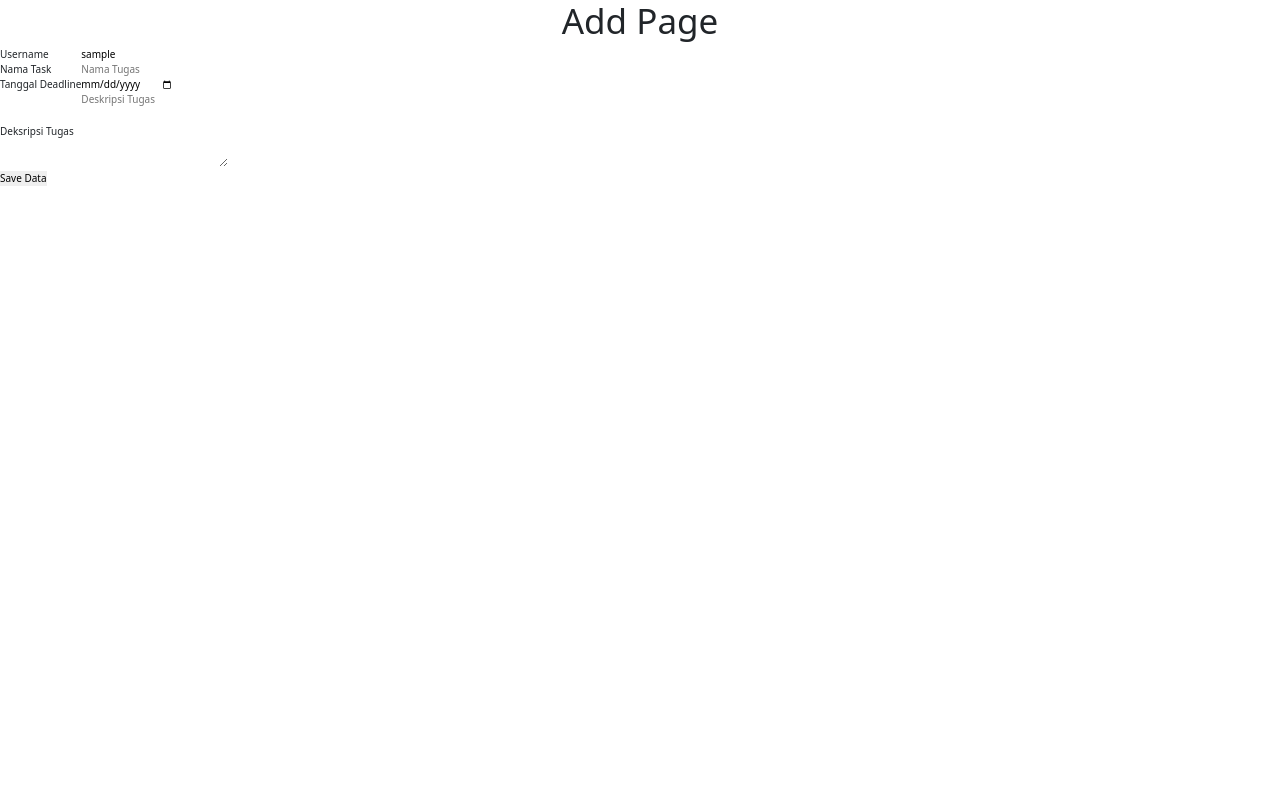
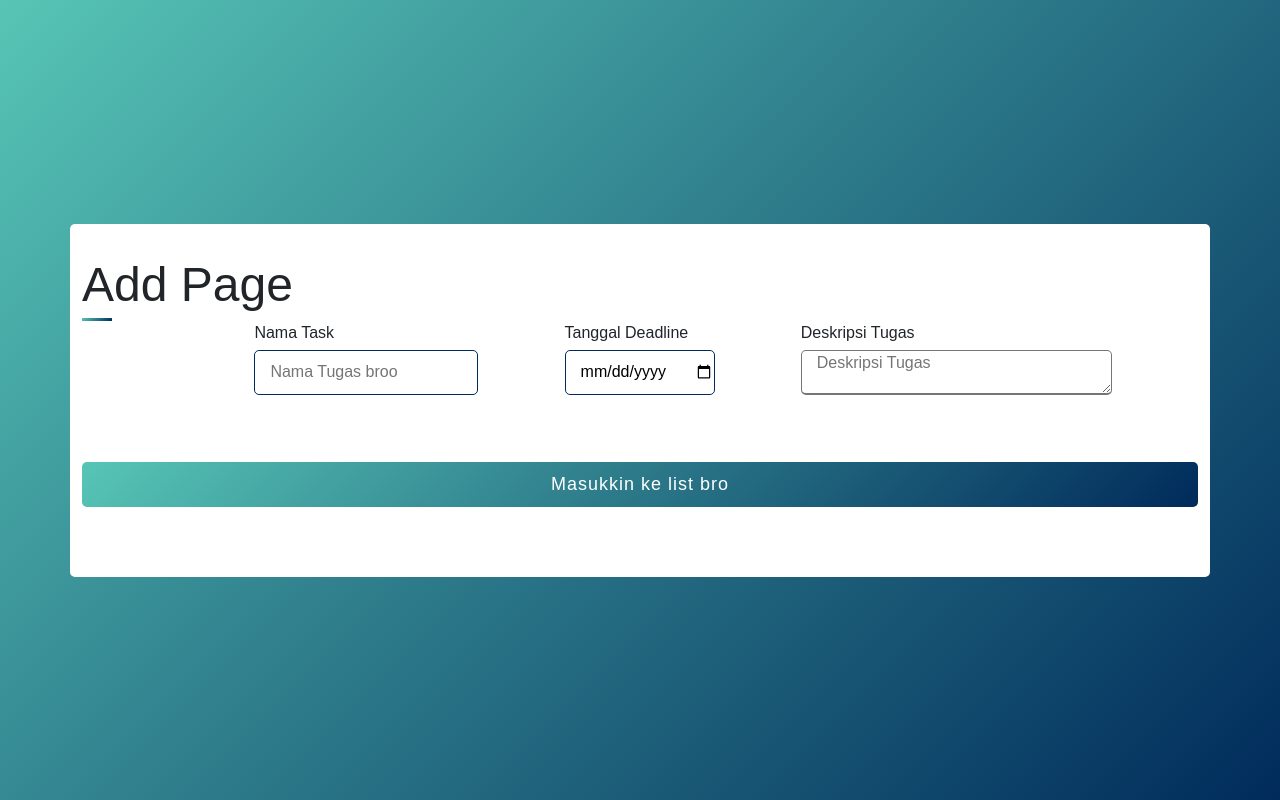
Before and after one commit to DaffaPutraS/task-minder, a PHP site: page /add-page.php in a window 1280 px wide. Run offline with PHP 8.4, Linux system fonts and the light colour scheme; the visitor is signed in with stand-in values (Sample User, id 1); some libraries are stand-ins or nearby versions; some web fonts are replaced.

Commit message:
memberikan css untuk styling add-page.php

```diff
--- a/add-page.php
+++ b/add-page.php
@@ -21,7 +21,7 @@
     <title>Add Page | TaskMinder</title>
 
     <!-- CSS only -->
-    <link rel="stylesheet" href="css/style-index.css">
+    <link rel="stylesheet" href="css/style-add-page.css">
 
     <!--- Bootstrap Link-->
     <link href="https://cdn.jsdelivr.net/npm/bootstrap@5.3.0-alpha3/dist/css/bootstrap.min.css" rel="stylesheet" integrity="sha384-KK94CHFLLe+nY2dmCWGMq91rCGa5gtU4mk92HdvYe+M/SXH301p5ILy+dN9+nJOZ" crossorigin="anonymous">
@@ -34,30 +34,35 @@
 
 </head>
 <body>
-    <form action="proses/add.php" method="post">
-        <h1 class="text-center display-4" >Add Page</h1>
-        <table>
-            <tr>
-                <td>Username</td>
-                <td><input type="text" name="username" value="<?php echo $username; ?>" readonly></td>
-            </tr>
-            <tr>
-                <td>Nama Task</td>
-                <td><input type="text" name="task_name" placeholder="Nama Tugas" ></td>
-            </tr>
-            <tr>
-                <td>Tanggal Deadline</td>
-                <td><input type="date" name="date" class="datepicker" ></td>
-            </tr>
-            <tr>
-                <td>Deksripsi Tugas</td>
-                <td><textarea name="description" id="deskripsi" cols="22" rows="5" placeholder="Deskripsi Tugas" ></textarea></td>
-            </tr>
-            <tr>
-                <td><input type="submit" value="Save Data" ></td>
-            </tr>
-        </table>
-    </form>
+    <div class="container">
+        <div class="title">Add Page</div>
+            <form action="proses/add.php" method="post">
+                <div class="user-details">
+                    <div class="input-box">
+                        <!-- <span class="details">Username</span> -->
+                        <input type="hidden" name="username" value="<?php echo $username; ?>" readonly>
+                    </div>
+
+                    <div class="input-box">
+                        <span class="details">Nama Task</span>
+                        <input type="text" name="task_name" placeholder="Nama Tugas broo" >
+                    </div>
+
+                    <div class="input-box">
+                        <span class="details">Tanggal Deadline</span>
+                        <input type="date" name="date" placeholder="Deadline Tugas" class="datepicker" >
+                    </div>
+
+                    <div class="input-box">
+                        <span class="details">Deskripsi Tugas</span>
+                        <textarea name="description" id="" cols="30" rows="10" placeholder="Deskripsi Tugas" ></textarea>
+                    </div>
+                </div>
+                <div class="button">
+                    <input type="submit" value="Masukkin ke list bro">
+                </div>
+            </form>
+    </div>
 
     <script src="https://code.jquery.com/jquery-3.6.4.min.js"></script>
     <script src="https://code.jquery.com/ui/1.12.1/jquery-ui.js"></script>
--- /dev/null
+++ b/css/style-add-page.css
@@ -0,0 +1,135 @@
+:root {
+    --main-color: #57C5B6;
+    --second-color: #159895;
+    --third-color: #1A5F7A;
+    --fourth-color: #002B5B;
+    --black: #333;
+    --white: #fff;
+    --light-color: #666;
+    --border:.2rem solid var(--black);
+    --box-shadow:0 .5rem 1rem rgba(0,0,0,.1);
+  }
+
+* {
+    margin: 0;
+    padding: 0;
+    box-sizing: border-box;
+    font-family: 'Poppins', sans-serif;
+}
+
+body {
+    display: flex;
+    height: 100vh;
+    justify-content: center;
+    align-items: center;
+    background: linear-gradient(135deg, var(--main-color), var(--fourth-color) );
+}
+
+.container {
+    max-width: 700px;
+    width: 100%;
+    background: #fff;
+    padding: 25px 30px;
+    border-radius: 5px;
+}
+
+.container .title  {
+    font-size: 3rem;
+    font-weight: 500;
+    position: relative;
+}
+
+.container .title::before {
+    content: '';
+    position: absolute;
+    left: 0;
+    bottom: 0;
+    height: 3px;
+    width: 30px;
+    background: linear-gradient(135deg, var(--main-color), var(--fourth-color))
+}
+
+.container form .user-details {
+    display: flex;
+    flex-wrap: wrap;
+    justify-content: space-evenly;
+}
+
+form .user-details .input-box {
+    margin-bottom: 15px;
+}
+
+.user-details .input-box .details {
+    display: block;
+    font-weight: 500;
+    margin-bottom: 5px;
+}
+
+.user-details .input-box input {
+    height: 45px;
+    width: 100%;
+    outline: none;
+    border-radius: 5px;
+    border: 1px solid #ccc;
+    padding-left: 15px;
+    font-size: 16px;
+}
+
+.user-details .input-box textarea {
+    height: 45px;
+    width: 100%;
+    outline: none;
+    border-radius: 5px;
+    border: 1px solic #ccc;
+    padding-left: 15px;
+    font-size: 16px;
+    border-bottom-width: 2px;
+    transition: all 0.3s ease;
+}
+
+.user-details .input-box input:focus,
+.user-details .input-box input:valid {
+    border-color: var(--fourth-color);
+}
+
+form .button {
+    height: 45px;
+    margin: 45px 0;
+}
+
+form .button input {
+    height: 100%;
+    width: 100%;
+    outline: none;
+    color: #fff;
+    border: none;
+    font-size: 18px;
+    border-radius: 5px;
+    letter-spacing: 1px;
+    background: linear-gradient(135deg, var(--main-color), var(--fourth-color));
+    transition: all 0.3s ease;
+}
+
+form .button input:hover {
+    background: linear-gradient(-135deg, var(--main-color), var(--fourth-color));
+}
+
+@media (max-width: 584px) {
+    .container {
+        max-width: 100%;
+    }
+
+    form .user-details .input-box {
+        margin-bottom: 15px;
+        width: 100%;
+    }
+
+    .container form .user-details {
+        max-height: 300px;
+        overflow-y: scroll;
+    }
+
+    .user-details::-webkit-scrollbar {
+        width: 0;
+    }
+}
```
